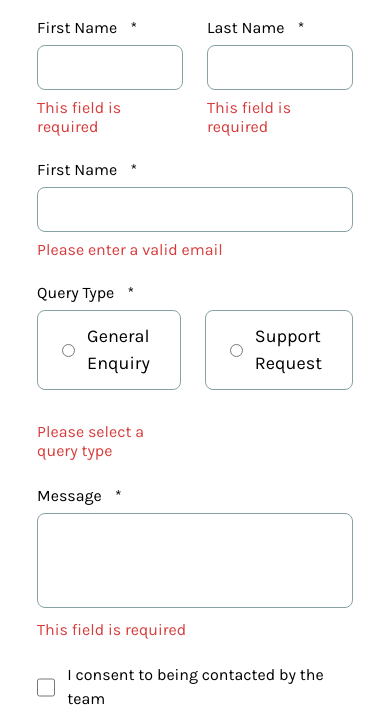
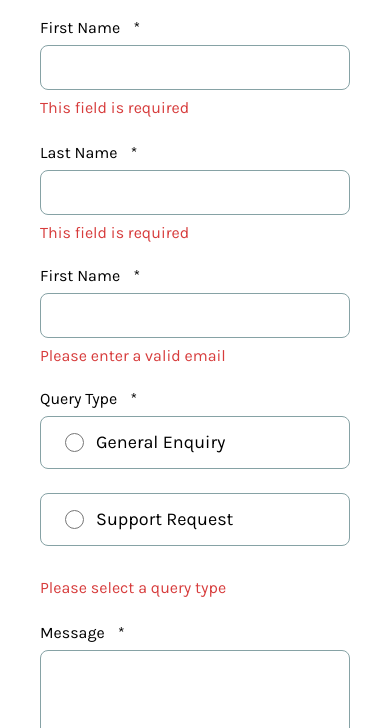
Before and after one commit to Star-Mdakane/contact-form, a plain HTML site: page index.html in a window 390 px wide. Shown: the part 96-824 px from the top of the page. Drawn offline with Linux system fonts and the light colour scheme.

Commit message:
mobile view

```diff
--- a/style.css
+++ b/style.css
@@ -78,8 +78,8 @@ textarea {
 }
 
 textarea {
-    height: 5lh;
-    resize: none;
+    min-height: 5lh;
+    resize: vertical;
 }
 
 button {
@@ -98,7 +98,7 @@ ul {
 }
 
 main {
-    width: 100vw;
+    width: 100%;
     min-height: 100vh;
     display: flex;
     align-items: center;
@@ -140,8 +140,6 @@ fieldset {
     grid-template-columns: repeat(2, 1fr);
     gap: 1.5rem;
 }
-
-legend {}
 
 span.req {
     display: inline-block;
@@ -214,3 +212,17 @@ button[type='submit'] {
 button:hover {
     background-color: var(--gy-dark);
 }
+
+@media(max-width:600px) {
+    .contact-form {
+        grid-template-columns: 1fr;
+    }
+
+    fieldset {
+        grid-template-columns: 1fr;
+    }
+
+    textarea {
+        height: 9lh;
+    }
+}
```
